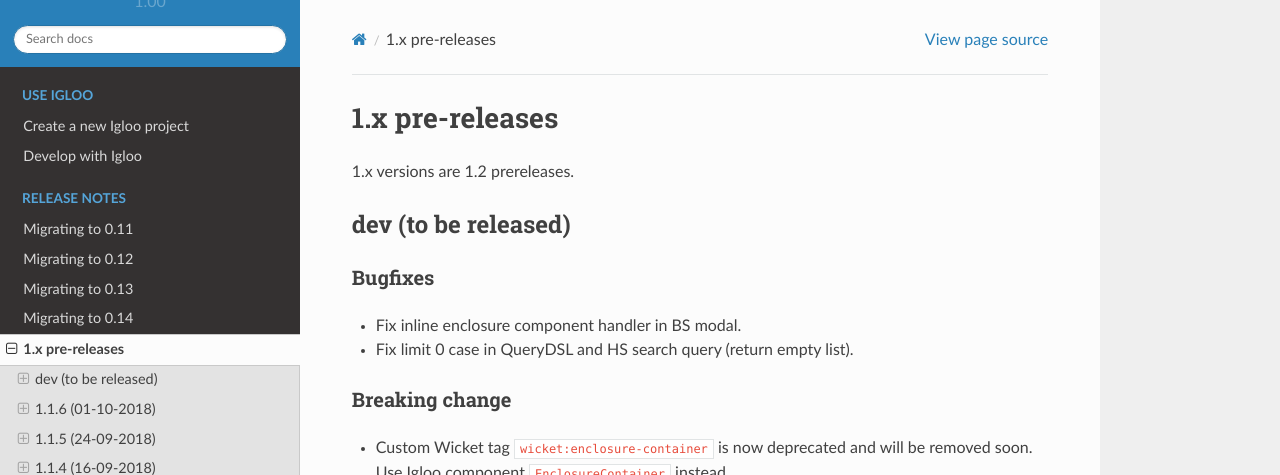
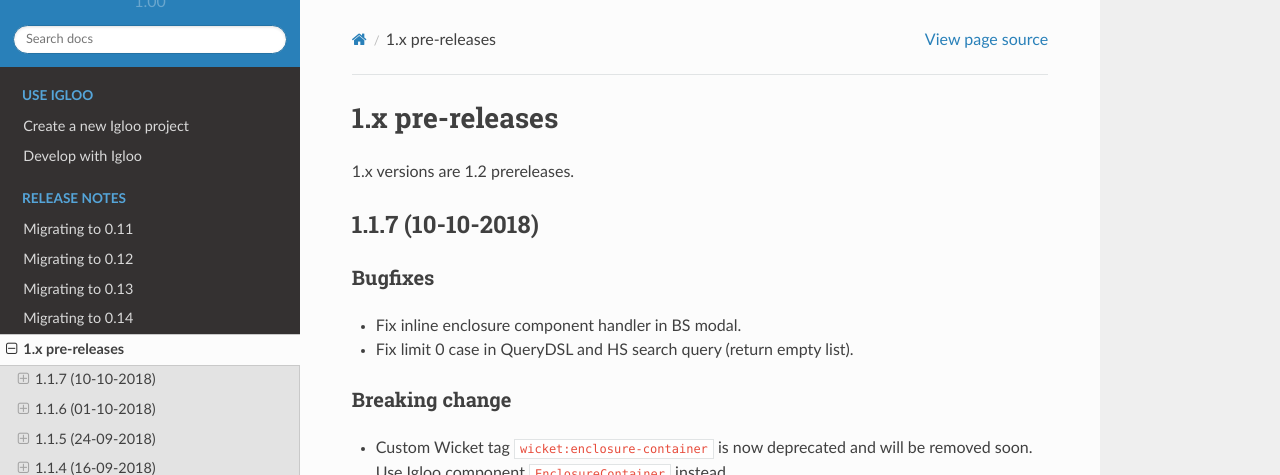
Before and after one commit to igloo-project/igloo-doc, a Sphinx documentation site: the page built from source/release-notes/1.x.rst, in a window 1280 px wide and 900 px high. Shown: the top 475 px of the window. Built offline with Sphinx 7.4.7 and the Read the Docs theme 2.0.0, drawn with Linux system fonts in a browser that asks for light colours.

Commit message:
1.1.7: update release notes

```diff
--- a/source/release-notes/1.x.rst
+++ b/source/release-notes/1.x.rst
@@ -4,7 +4,9 @@
 
 1.x versions are 1.2 prereleases.
 
-dev (to be released)
+.. _v1.1.7:
+
+1.1.7 (10-10-2018)
 ####################
 
 Bugfixes
```
